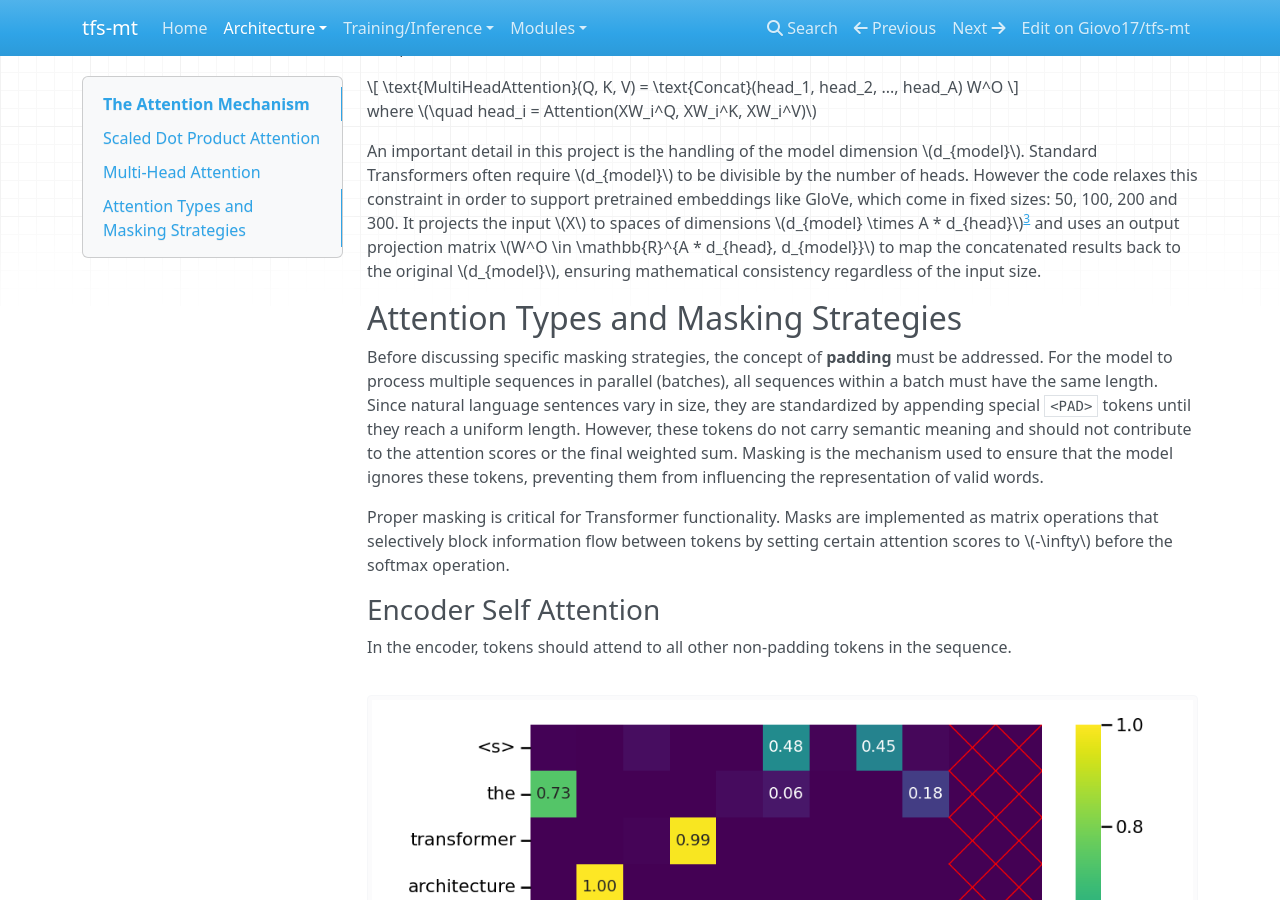
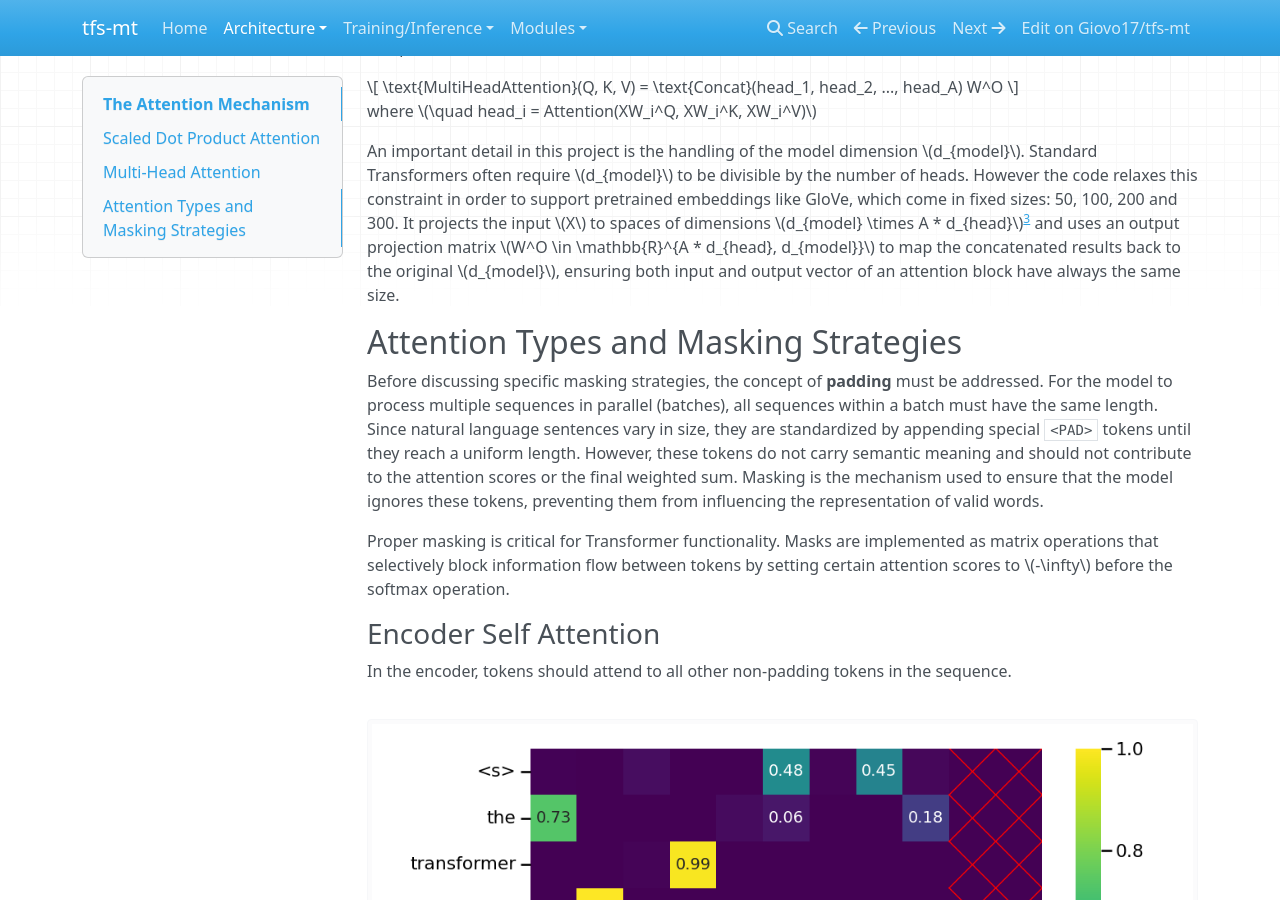
Before and after one commit to Giovo17/tfs-mt, an MkDocs documentation site: the page built from docs/architecture_explain/attention.md, in a window 1280 px wide and 900 px high, scrolled down 2900 px. Built offline with MkDocs 1.6.1, drawn with Linux system fonts in a browser that asks for light colours; nearby versions of some CDN libraries.

Commit message:
doc minor fix

```diff
--- a/docs/architecture_explain/attention.md
+++ b/docs/architecture_explain/attention.md
@@ -86,7 +86,7 @@ $$
 where $\quad head_i = Attention(XW_i^Q, XW_i^K, XW_i^V)$
 
 
-An important detail in this project is the handling of the model dimension $d_{model}$. Standard Transformers often require $d_{model}$ to be divisible by the number of heads. However the code relaxes this constraint in order to support pretrained embeddings like GloVe, which come in fixed sizes: 50, 100, 200 and 300. It projects the input $X$ to spaces of dimensions $d_{model} \times A * d_{head}$[^3] and uses an output projection matrix $W^O \in \mathbb{R}^{A * d_{head}, d_{model}}$ to map the concatenated results back to the original $d_{model}$, ensuring mathematical consistency regardless of the input size.
+An important detail in this project is the handling of the model dimension $d_{model}$. Standard Transformers often require $d_{model}$ to be divisible by the number of heads. However the code relaxes this constraint in order to support pretrained embeddings like GloVe, which come in fixed sizes: 50, 100, 200 and 300. It projects the input $X$ to spaces of dimensions $d_{model} \times A * d_{head}$[^3] and uses an output projection matrix $W^O \in \mathbb{R}^{A * d_{head}, d_{model}}$ to map the concatenated results back to the original $d_{model}$, ensuring both input and output vector of an attention block have always the same size.
 
 ## Attention Types and Masking Strategies
 
```
